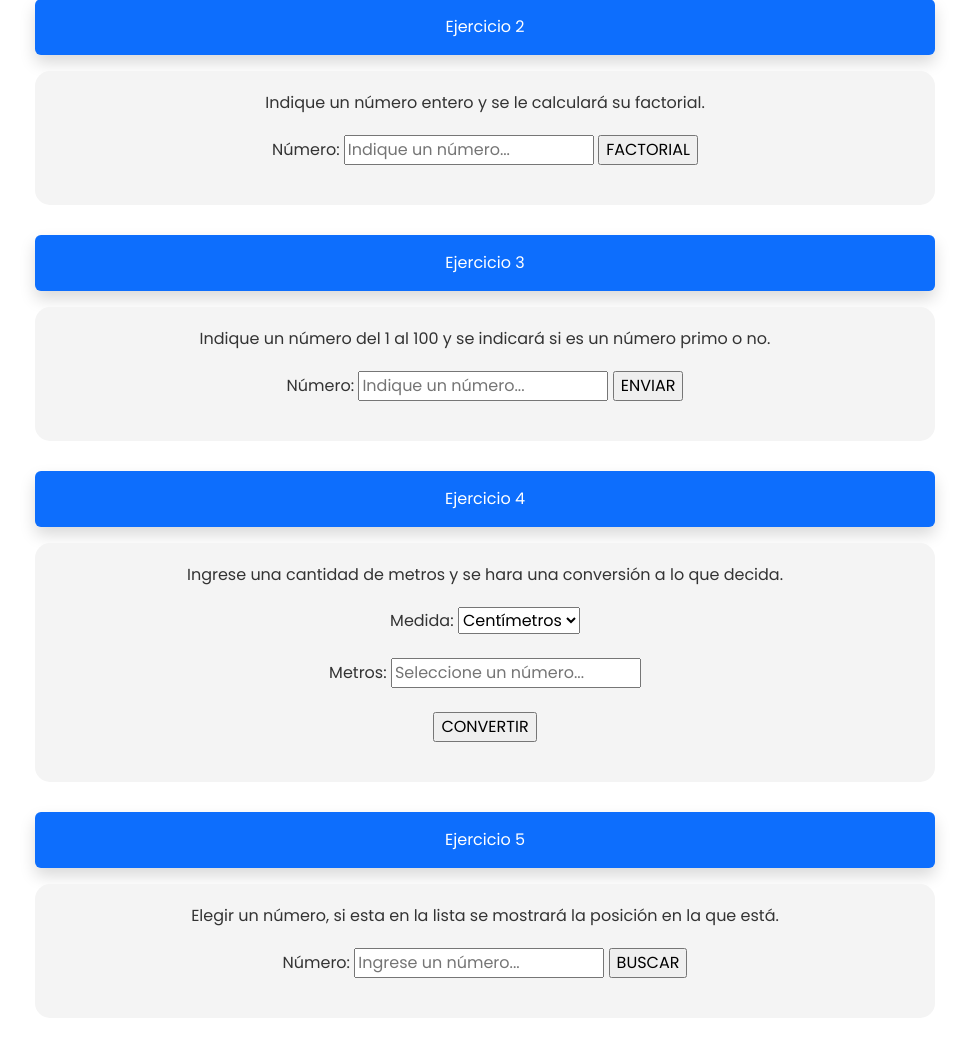
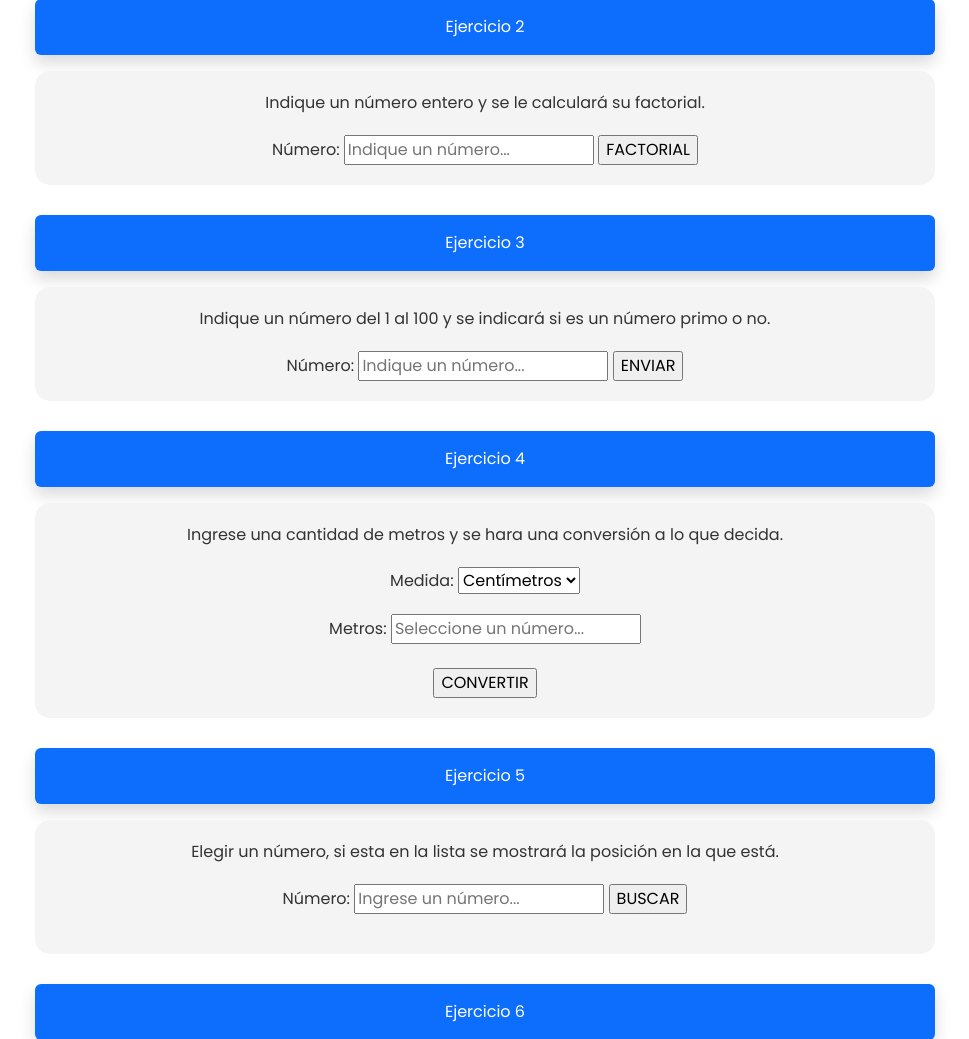
Before and after one commit to MatiasTorterolo/Ejercicios, a PHP site: page / in a window 1280 px wide. Shown: the part 302-1341 px from the top of the page, without its empty margins (155-1124 px from the left). Run offline with PHP 8.4, Linux system fonts and the light colour scheme.

Commit message:
mas funcionalidad en ej 2,3,4 y ordenamiento

```diff
--- a/css/style.css
+++ b/css/style.css
@@ -102,3 +102,8 @@ body{
     border: 2px solid blue;
     margin-top: 10px;
 }
+
+.form-group-input {
+
+    margin-top: 20px;
+}
--- a/ej1.php
+++ b/ej1.php
@@ -37,8 +37,6 @@ if($method === "POST") {
 
         echo json_encode(["resultado" => $resultado]);
         exit;
-
-        //echo "El resultado es: " . $resultado . ".";
     }
 }
 
--- a/index.php
+++ b/index.php
@@ -50,7 +50,7 @@ Click nbfs://nbhost/SystemFileSystem/Templates/Project/PHP/PHPProject.php to edi
             <div class="ejercicio-container">
                 <section id="ejercicio1">Indique un número y se hara una sumatoria de todos los números pares desde 1 hasta el número elegido.</section>
 
-                <form class="exercise-form" id="ej1" data-action="ej1.php">
+                <form class="exercise-form-numbers" id="ej1" data-action="ej1.php" method="POST">
 
                     <input class="exercise-input" type="number" id="numero" name="numero" placeholder="Indique un número..." required>
 
@@ -67,18 +67,17 @@ Click nbfs://nbhost/SystemFileSystem/Templates/Project/PHP/PHPProject.php to edi
             <div class="ejercicio-container">
                 <section id="ejercicio2">Indique un número entero y se le calculará su factorial.</section>
 
-                <form action="ej2.php" method="POST">
+                <form class="exercise-form-numbers" id="ej2" data-action="ej2.php" method="POST">
 
                     <label for="numero">Número:</label>
 
-                    <input class="input" type="number" id="numero" name="numero" placeholder="Indique un número..." required>
+                    <input class="exercise-input" type="number" id="numero" name="numero" placeholder="Indique un número..." required>
 
                     <input type="submit" value="FACTORIAL">
-                </form>
 
                     <span class="resultado-container" id="resultado"></span>
+                </form>
             </div>
-
         </div>
 
         <div class="Ejercicio 3">
@@ -87,16 +86,16 @@ Click nbfs://nbhost/SystemFileSystem/Templates/Project/PHP/PHPProject.php to edi
             <div class="ejercicio-container">
                 <section id="ejercicio3">Indique un número del 1 al 100 y se indicará si es un número primo o no.</section>
 
-                <form action="ej3.php" method="POST">
+                <form class="exercise-form-numbers" id="ej3" data-action="ej3.php" method="POST">
 
                     <label for="numero">Número:</label>
 
-                    <input class="input" type="number" id="numero" name="numero" placeholder="Indique un número..." min="1" max="100" required>
+                    <input class="exercise-input" type="number" id="numero" name="numero" placeholder="Indique un número..." min="1" max="100" required>
 
                     <input type="submit" value="ENVIAR">
-                </form>
 
                     <span class="resultado-container" id="resultado"></span>
+                </form>
             </div>
         </div>
 
@@ -106,29 +105,27 @@ Click nbfs://nbhost/SystemFileSystem/Templates/Project/PHP/PHPProject.php to edi
             <div class="ejercicio-container">
                 <section id="ejercicio4">Ingrese una cantidad de metros y se hara una conversión a lo que decida.</section>
 
-                <form action="ej4.php" method="POST">
+                <form class="exercise-form-conversion-measure" id="ej4" data-action="ej4.php" method="POST">
 
+                    <div class="form-group">
                         <label for="medida">Medida:</label>
-                    <select id="medida" name="medida">
+                        <select class="exercise-select" id="medida" name="medida">
                             <option value="centimetros">Centímetros</option>
                             <option value="pulgadas">Pulgadas</option>
                             <option value="pies">Pies</option>
                         </select>
+                    </div>
 
-                    <br> <br>
+                    <div class="form-group-input">
+                        <label for="metros">Metros:</label>
+                        <input class="exercise-input" type="number" step="any" id="metros" name="metros" min="1" placeholder="Seleccione un número..." required>
+                    </div>
 
-                    <label for="metros">Metros:</label>
-                    <input class="input" type="number" step="any" id="metros" name="metros" placeholder="Seleccione un número..." required>
-
-                    <br> <br>
-
-                    <input type="submit" value="CONVERTIR">
-                </form>
+                    <input class="mt-4" type="submit" value="CONVERTIR">
 
                     <span class="resultado-container" id="resultado"></span>
+                </form>
             </div>
-
-
         </div>
 
         <div class="Ejercicio 5">
@@ -272,6 +269,7 @@ Click nbfs://nbhost/SystemFileSystem/Templates/Project/PHP/PHPProject.php to edi
             </nav>
         </footer>
 
-        <script src="js/ej1.js"></script>
+        <script src="js/ejerciciosUnNumero.js"></script>
+        <script src="js/ej4.js"></script>
     </body>
 </html>
--- a/js/ej1.js
+++ b/js/ejerciciosUnNumero.js
@@ -1,16 +1,13 @@
-
-
 document.addEventListener("DOMContentLoaded", function() {
 
-    const forms = document.querySelectorAll(".exercise-form");
+    const forms = document.querySelectorAll(".exercise-form-numbers");
 
     forms.forEach(form => {
 
         const input = form.querySelector(".exercise-input");
         const resultado = form.querySelector(".resultado-container");
         const actionUrl = form.getAttribute("data-action");
-
-
+        const method = form.getAttribute("method");
 
         form.addEventListener("submit", function(event) {
 
@@ -19,7 +16,7 @@ document.addEventListener("DOMContentLoaded", function() {
             let numero = input.value.trim();
 
             fetch(actionUrl, {
-                method: "POST",
+                method: method,
                 headers: {
                     "Content-Type": "application/x-www-form-urlencoded"
                 },
@@ -27,10 +24,10 @@ document.addEventListener("DOMContentLoaded", function() {
             })
             .then(response => response.json())
             .then(data => {
+
                 if (data.resultado !== undefined) {
 
                     resultado.innerText = data.resultado;
-
                 } else {
 
                     resultado.innerText = "";
```
Also changed, not shown: ej2.php (+9 -5 lines), ej3.php (+9 -7 lines), ej4.php (+7 -3 lines), js/ej4.js (added, +44 -0 lines), js/ej5.js (deleted). Lines whose indentation alone changed are shown as unchanged.
